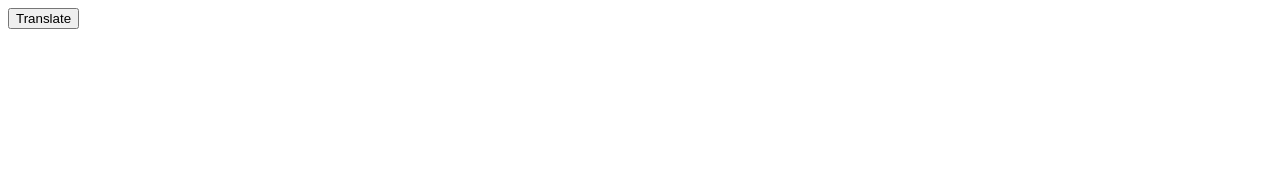
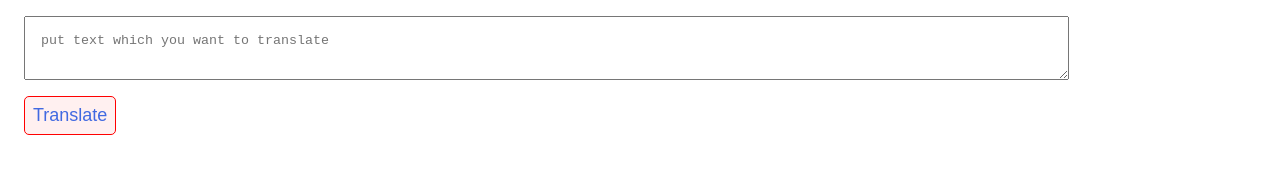
Before and after one commit to ganesh1172/minions-language, a plain HTML site: page Index.html in a window 1280 px wide. Drawn offline with Linux system fonts and the light colour scheme.

Commit message:
wiring textarea input

```diff
--- a/Index.html
+++ b/Index.html
@@ -5,9 +5,31 @@
     <meta charset="UTF-8">
     <meta name="viewport" content="width=device-width, initial-scale=1.0">
     <title>Minion's Language</title>
+    <style>
+        textarea {
+            display: block;
+            width: 80%;
+            margin: 1rem;
+            padding: 1rem;
+        }
+
+        button {
+            padding: 0.5rem;
+            margin: 0 1rem;
+            border: 1px solid red;
+            border-radius: 5px;
+            color: #ffffff;
+            font-weight: 400;
+            font-size: large;
+            color: royalblue;
+            background-color: rgb(255, 240, 240);
+            cursor: pointer;
+        }
+    </style>
 </head>
 
 <body>
+    <textarea placeholder="put text which you want to translate" id="txt_input"></textarea>
     <button id="trans_btn">Translate</button>
     <script src="Script.js"></script>
 </body>
--- a/Script.js
+++ b/Script.js
@@ -1,6 +1,9 @@
-var userInput = document.querySelector("#trans_btn");
+var userClick = document.querySelector("#trans_btn");
+var txtInput = document.querySelector("#txt_input");
 
 function showOutput() {
-    console.log("click");
+    var userInput = txtInput.value;
+    console.log("Welcome " + userInput);
 }
-userInput.addEventListener("click", showOutput);
+
+userClick.addEventListener("click", showOutput);
```
